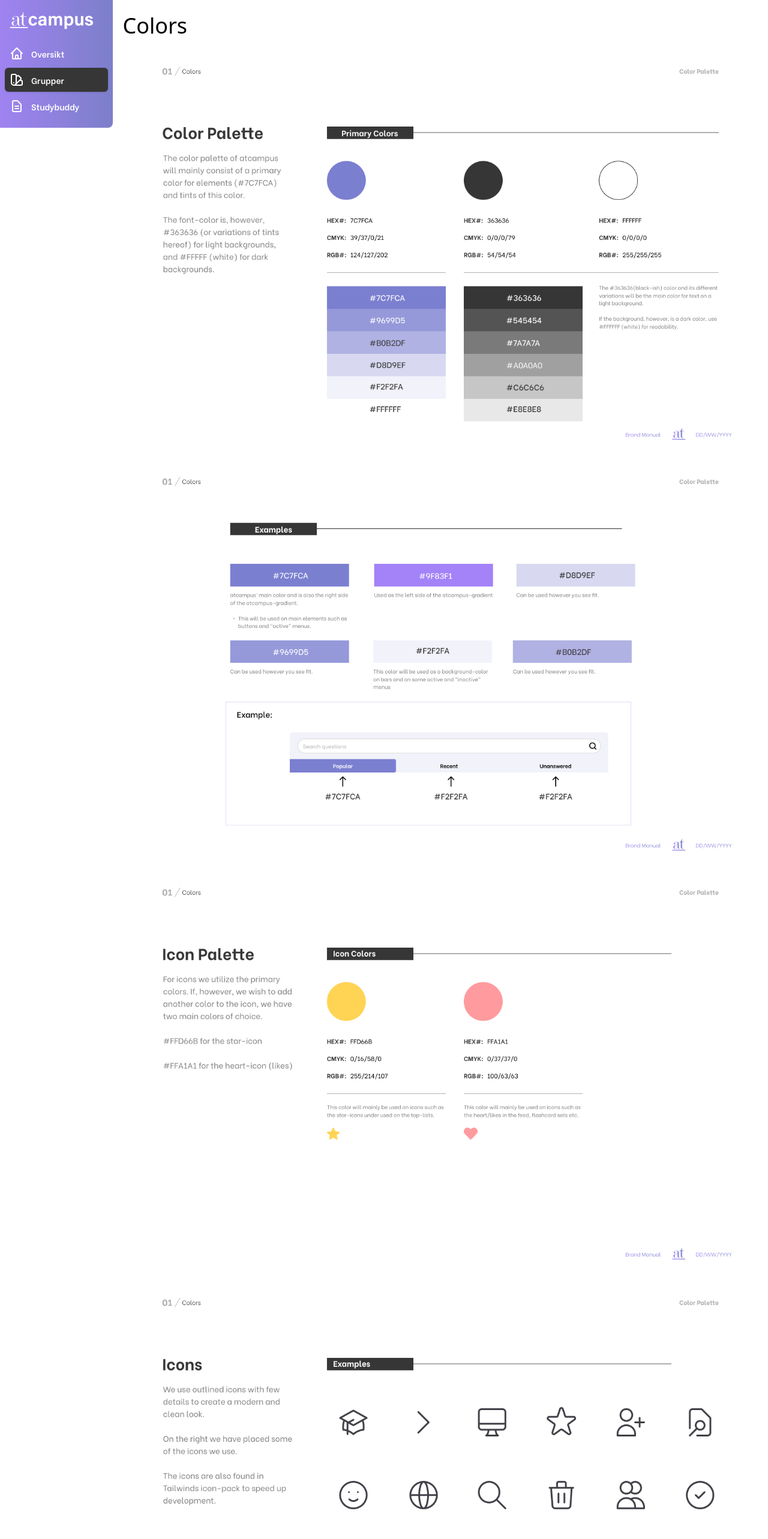
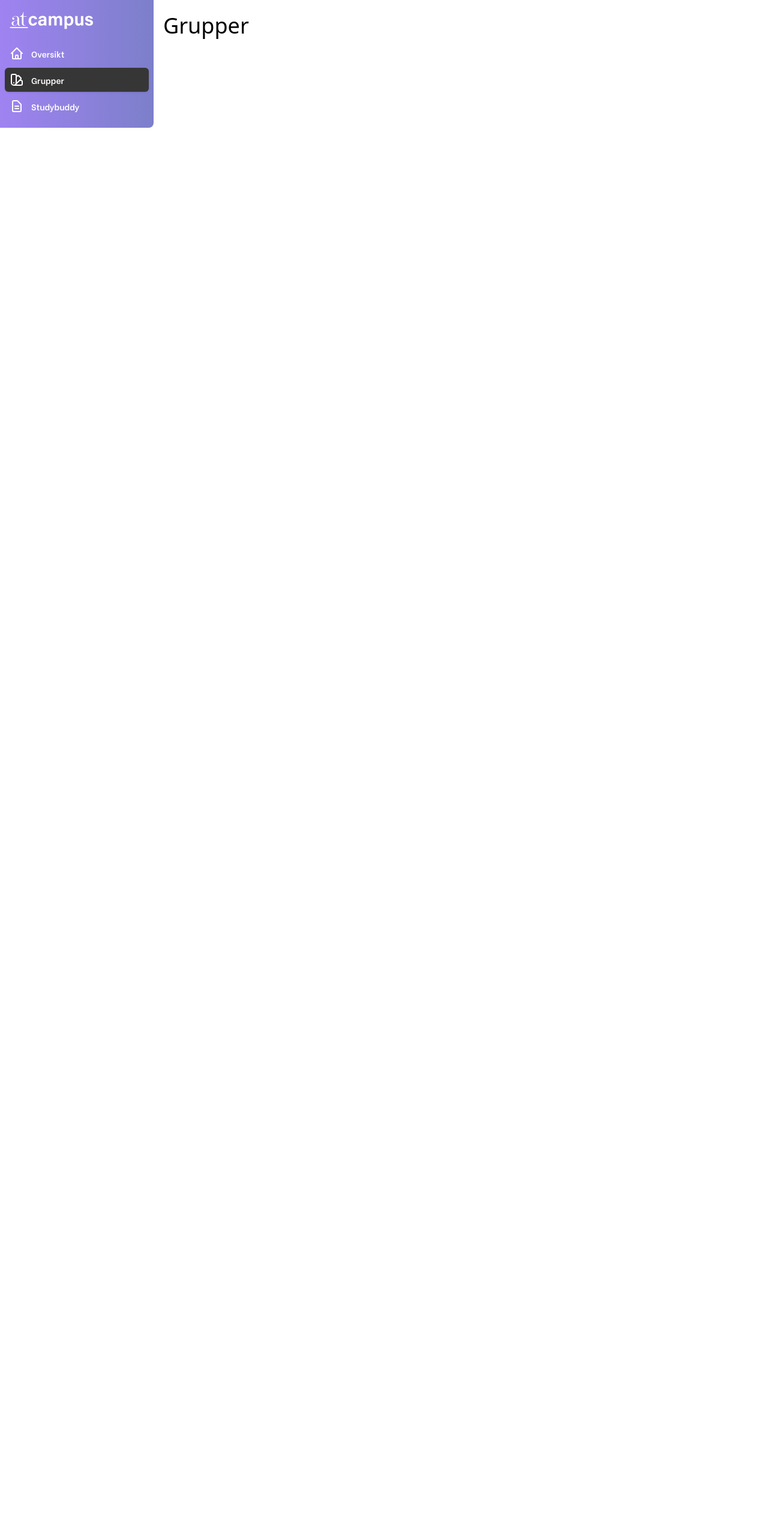
Before and after one commit to Hamza2809/Smidig-Prosjekt, a Next.js app: page /colors in a window 1280 px wide. Shown: the top 2566 px of the page at 60% size. After the commit the page ends 800 px from the top, so only its background shows below. Built offline with nearby package versions, Linux system fonts and the light colour scheme.

Commit message:
Fjernet alt innhold fra nettsiden

```diff
--- a/pages/colors.js
+++ b/pages/colors.js
@@ -1,51 +1,10 @@
 import AppLayout from 'components/AppLayout';
-import Image from 'next/image';
 
 export default function ColorsPage() {
     return (
         <AppLayout title="atcampus - Colors">
             <main className="m-4">
-                <h1 className="text-xl lg:text-2xl">Colors</h1>
-                <div className="mt-4">
-                    <Image
-                        tabIndex={0}
-                        aria-label={'colors'}
-                        className=""
-                        width={1440}
-                        height={900}
-                        src={'/images/styleguide-colors.png'}
-                    />
-                </div>
-                <div className="mt-4">
-                    <Image
-                        tabIndex={0}
-                        aria-label={'colors'}
-                        className=""
-                        width={1440}
-                        height={900}
-                        src={'/images/styleguide-colors-2.png'}
-                    />
-                </div>
-                <div className="mt-4">
-                    <Image
-                        tabIndex={0}
-                        aria-label={'colors'}
-                        className=""
-                        width={1440}
-                        height={900}
-                        src={'/images/styleguide-colors-3.png'}
-                    />
-                </div>
-                <div className="mt-4">
-                    <Image
-                        tabIndex={0}
-                        aria-label={'colors'}
-                        className=""
-                        width={1440}
-                        height={900}
-                        src={'/images/styleguide-icons.png'}
-                    />
-                </div>
+                <h1 className="text-xl lg:text-2xl">Grupper</h1>
             </main>
         </AppLayout>
     );
```
